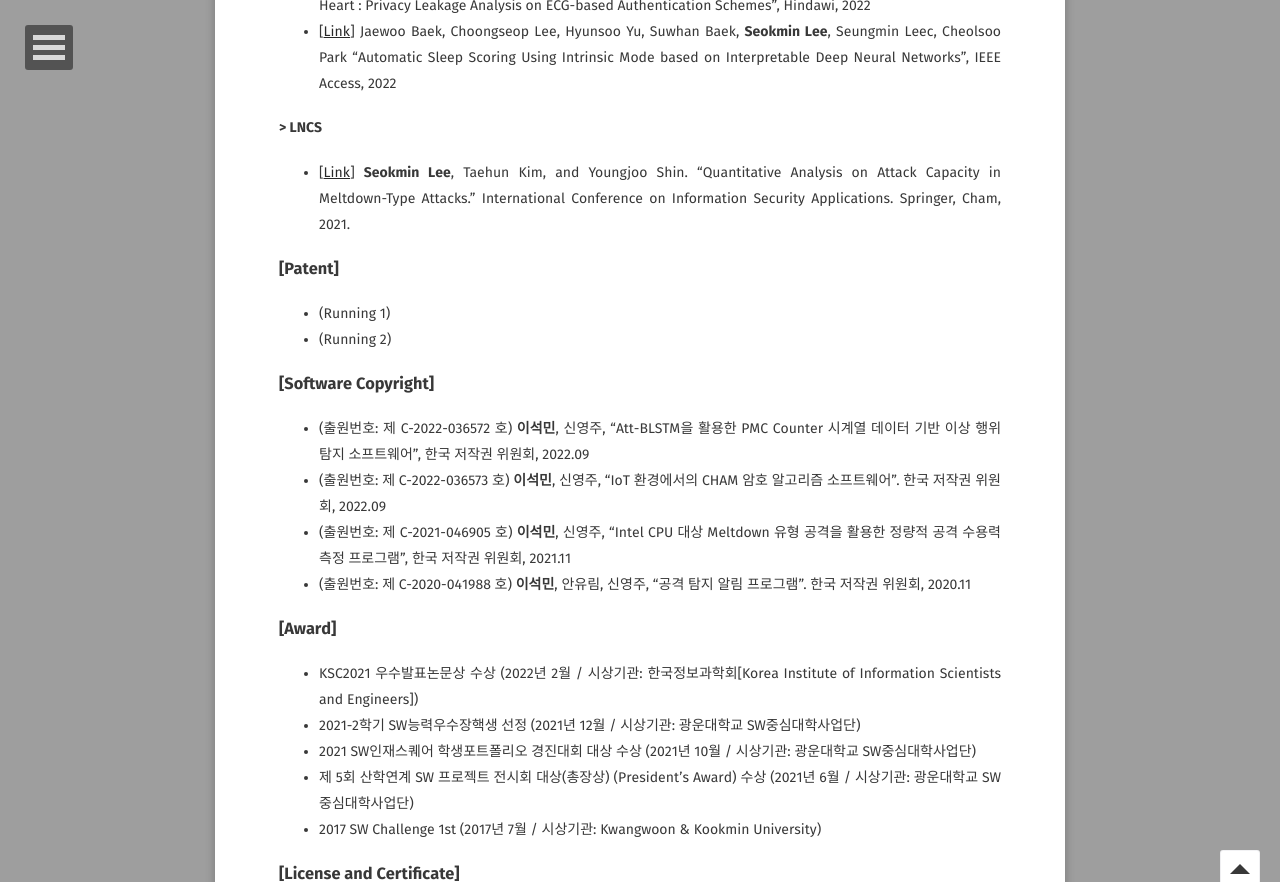
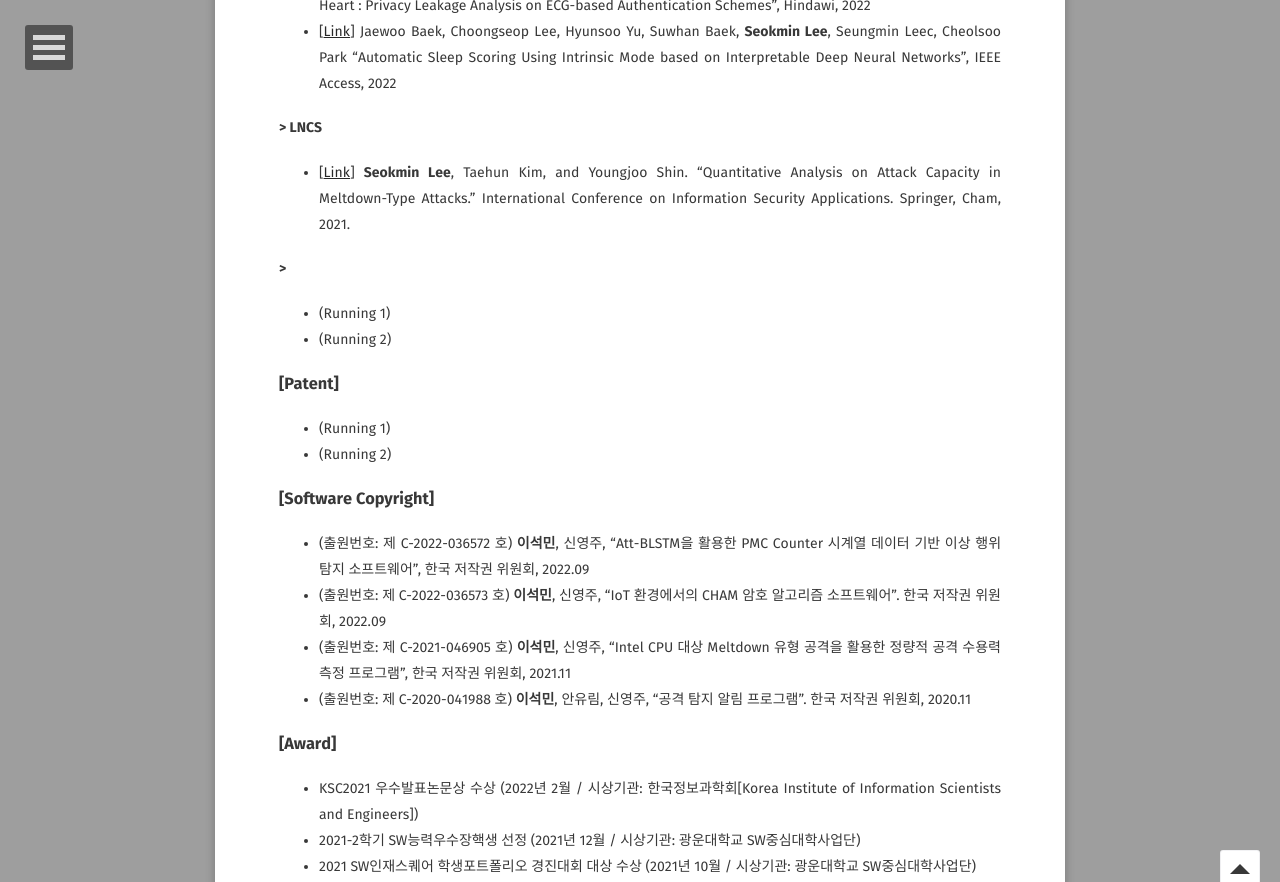
Before and after one commit to leesk212/leesk212.github.io, a Jekyll site: the page built from about/index.md, in a window 1280 px wide and 900 px high, scrolled down 1153 px, cut to the strip 0-882 px from the top of the window. Built offline with Jekyll 4.4.1, drawn with Linux system fonts in a browser that asks for light colours; some web fonts are replaced.

Commit message:
Update index.md

```diff
--- a/about/index.md
+++ b/about/index.md
@@ -40,6 +40,10 @@ After graduation, I am expected as a security developer or researcher member of
 
 #### > LNCS
 * [[Link](https://link.springer.com/chapter/10.1007/978-3-030-89432-0_18)] __Seokmin Lee__, Taehun Kim, and Youngjoo Shin. "Quantitative Analysis on Attack Capacity in Meltdown-Type Attacks." International Conference on Information Security Applications. Springer, Cham, 2021.
+
+#### >
+* (Running 1)
+* (Running 2)
 
 ### [Patent]
 * (Running 1)
```
